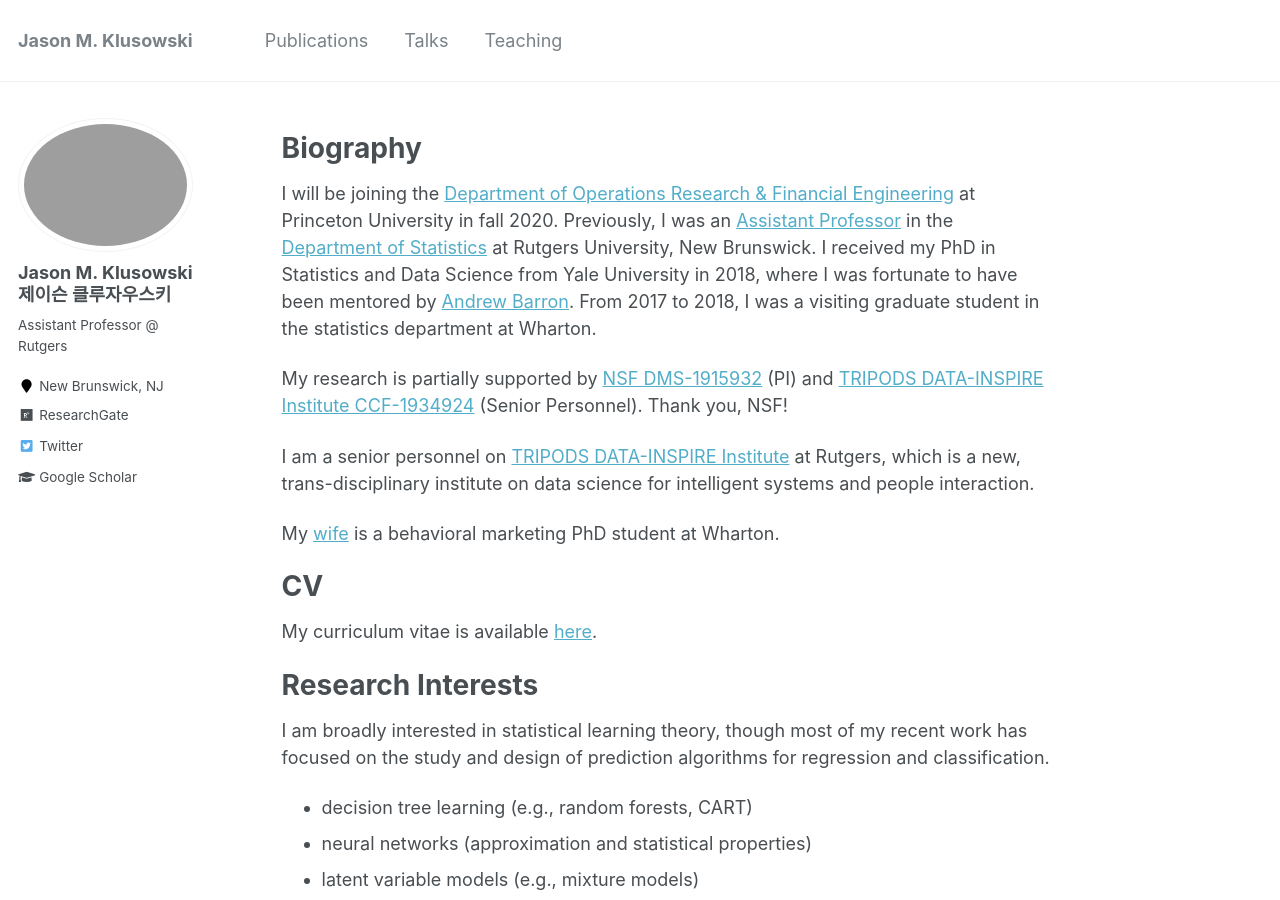
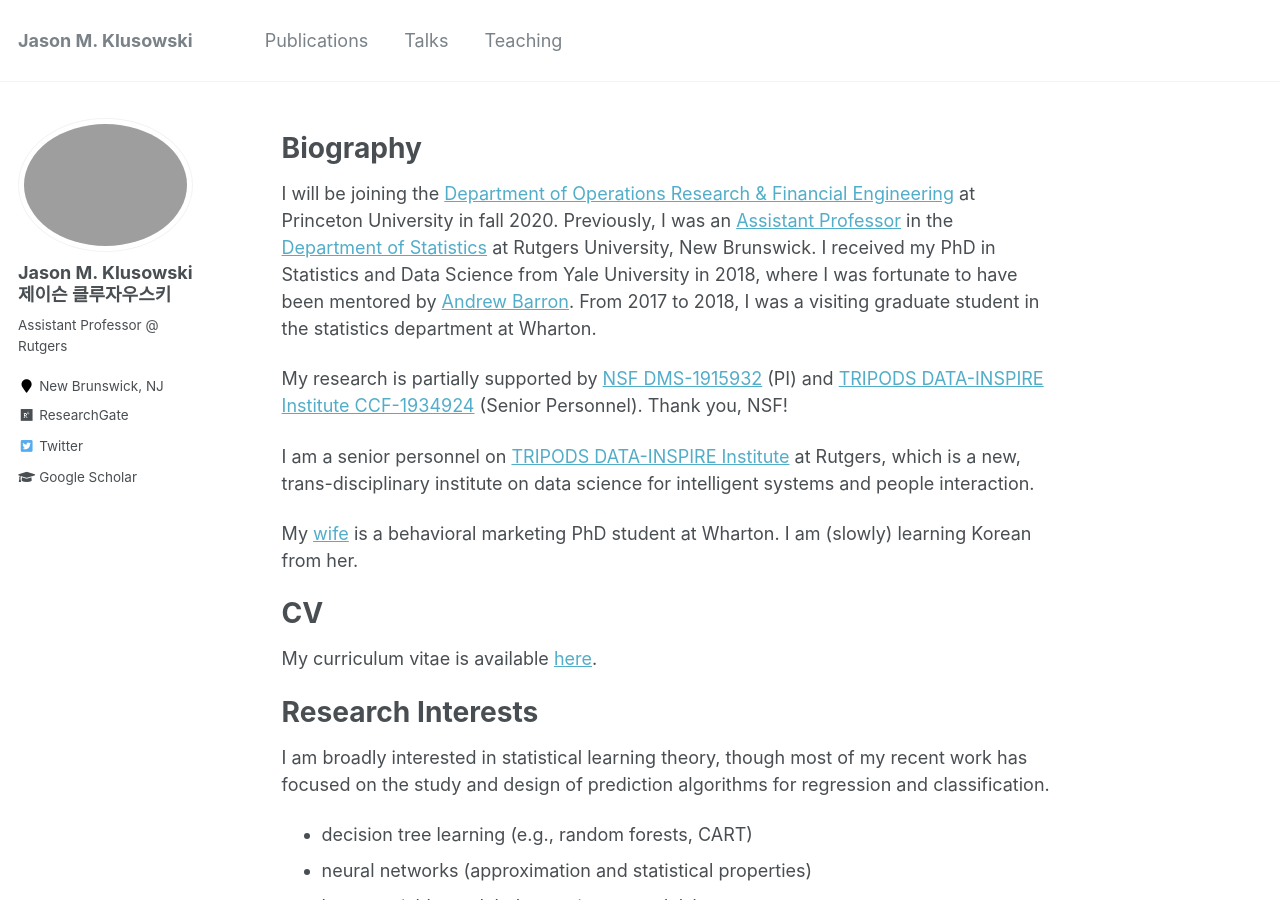
Before and after one commit to jasonklusowski/jasonklusowski.github.io, a Jekyll site: the page built from _pages/about.md, in a window 1280 px wide and 900 px high. Built offline with Jekyll 4.4.1, drawn with Linux system fonts in a browser that asks for light colours.

Commit message:
Update about.md

```diff
--- a/_pages/about.md
+++ b/_pages/about.md
@@ -17,7 +17,7 @@ My research is partially supported by [NSF DMS-1915932](https://www.nsf.gov/awar
 
 I am a senior personnel on [TRIPODS DATA-INSPIRE Institute](http://robotics.cs.rutgers.edu/data-inspire/) at Rutgers, which is a new, trans-disciplinary institute on data science for intelligent systems and people interaction.
 
-My [wife](https://marketing.wharton.upenn.edu/profile/jwkk/) is a behavioral marketing PhD student at Wharton.
+My [wife](https://marketing.wharton.upenn.edu/profile/jwkk/) is a behavioral marketing PhD student at Wharton. I am (slowly) learning Korean from her.
 
 CV
 ======
```
